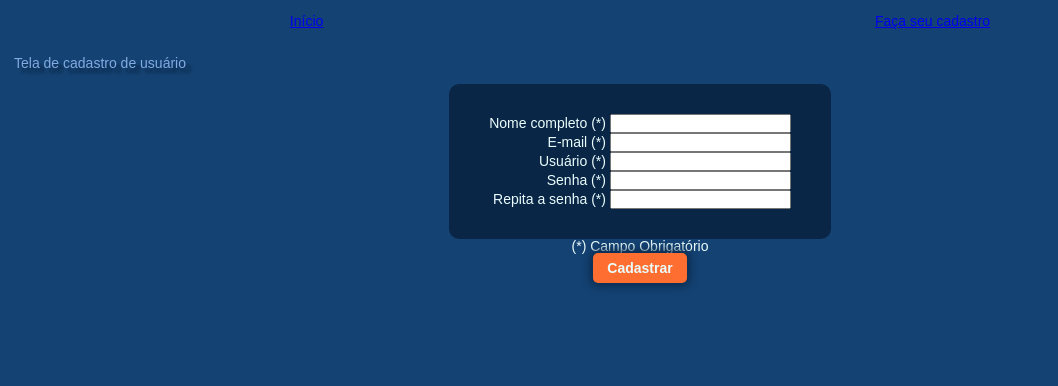
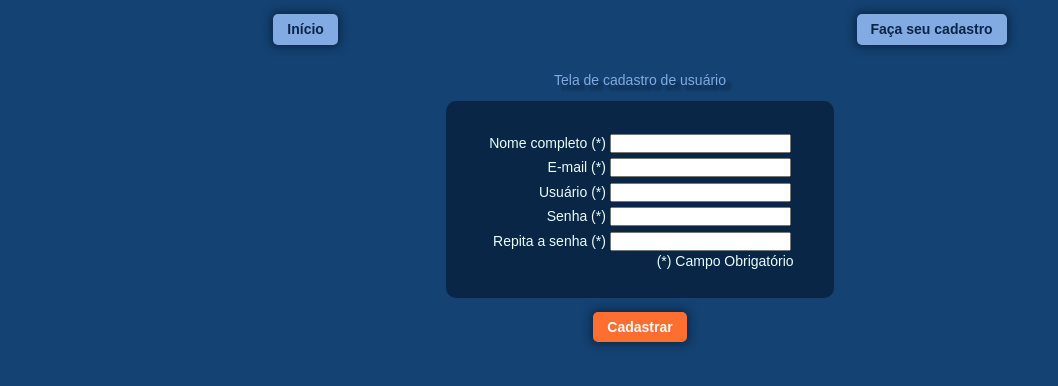
Before and after one commit to rgstovani/Flask-HTML, a Flask app: page /cadastro in a window 1280 px wide. Shown: the top 386 px of the page, without its empty margins (0-1058 px from the left). Run offline with Flask 2, Linux system fonts and the light colour scheme.

Commit message:
Update cadastro.html

```diff
--- a/templates/cadastro.html
+++ b/templates/cadastro.html
@@ -10,12 +10,12 @@
 </head>
 <body>
     <header>
-        <a href="{{ url_for('login') }}">Início</a>
-        <a href="{{ url_for('cadastro') }}">Faça seu cadastro</a>
+        <a class="link" href="{{ url_for('login') }}">Início</a>
+        <a class="link" href="{{ url_for('cadastro') }}">Faça seu cadastro</a>
 
     </header>
     <main>
-        <div>
+        <section class="mensagem-flash">
             {% with messages = get_flashed_messages() %}
                 {% if messages %}
                     <ul id="messages" class="list-unstyled">
@@ -25,34 +25,38 @@
                     </ul>
                 {% endif %}
             {% endwith %}
-        </div>
+        </section>
+        <section class="cadastro">
             <h1>Tela de cadastro de usuário</h1>
             <form action="{{ url_for('cadastrar') }}" method="POST">
-            <fieldset class="dados_login">
-                <div>
+                <fieldset class="dados_cadastro">
+                    <div class="input_cadastro">
                         <label>Nome completo (*)</label>
                         <input type="text" name="nome" id="nome" required>
                     </div>
-                <div>
+                    <div class="input_cadastro">
                         <label>E-mail (*)</label>
                         <input type="text" name="email" id="email" required>
                     </div>
-                <div>
+                    <div class="input_cadastro">
                         <label>Usuário (*)</label>
                         <input type="text" name="usuario" id="usuario" required>
                     </div>
-                <div>
+                    <div class="input_cadastro">
                         <label>Senha (*)</label>
-                    <input type="text" name="senha" id="senha" required>
+                        <input type="password" name="senha" id="senha" required>
                     </div>
-                <div>
+                    <div class="input_cadastro">
                         <label>Repita a senha (*)</label>
-                    <input type="text" name="repetesenha" id="repetesenha" required>
+                        <input type="password" name="repetesenha" id="repetesenha" required>
                     </div>
+                    <p>(*) Campo Obrigatório</p>
                 </fieldset>
-            <p>(*) Campo Obrigatório</p>
+                <div class="subdivisao">
                     <button type="submit">Cadastrar</button>
+                </div>
             </form>
+        </section>
     </main>
 </body>
 </html>
```
Lines whose indentation alone changed are shown as unchanged.
